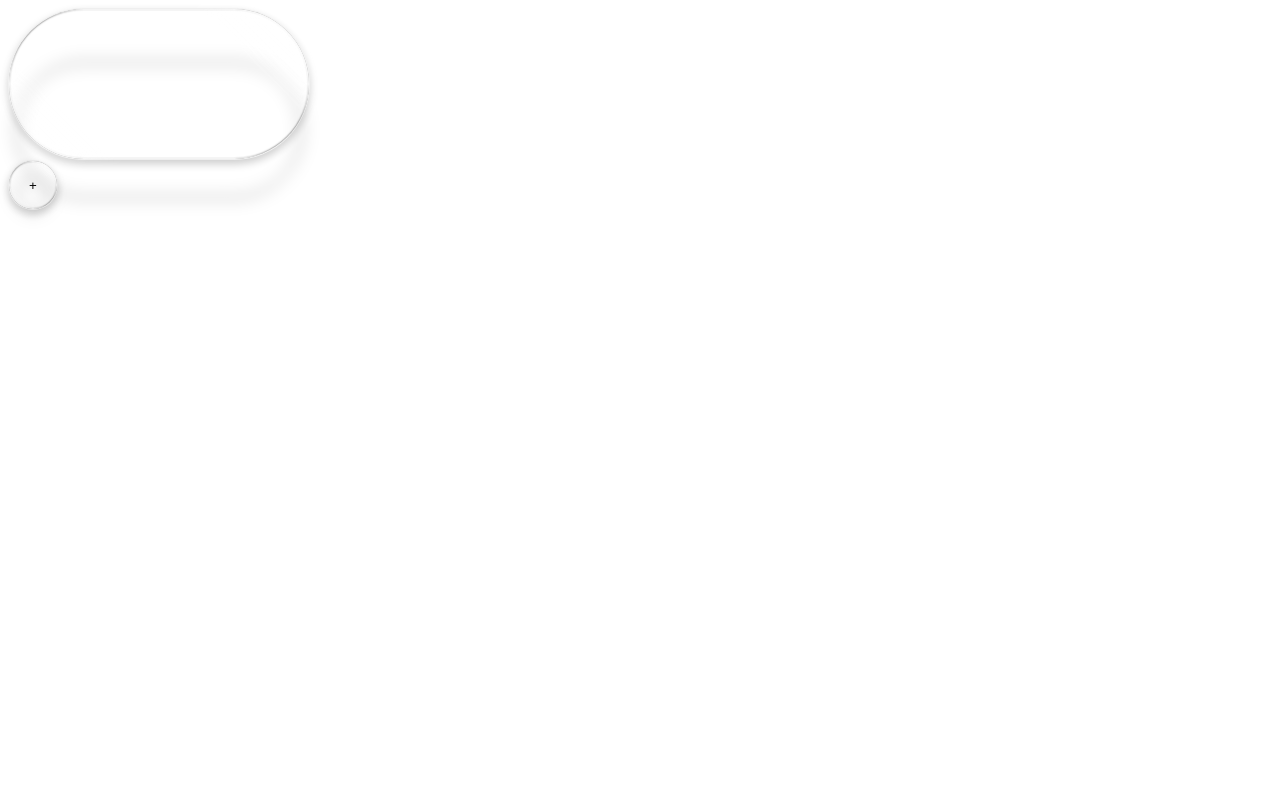
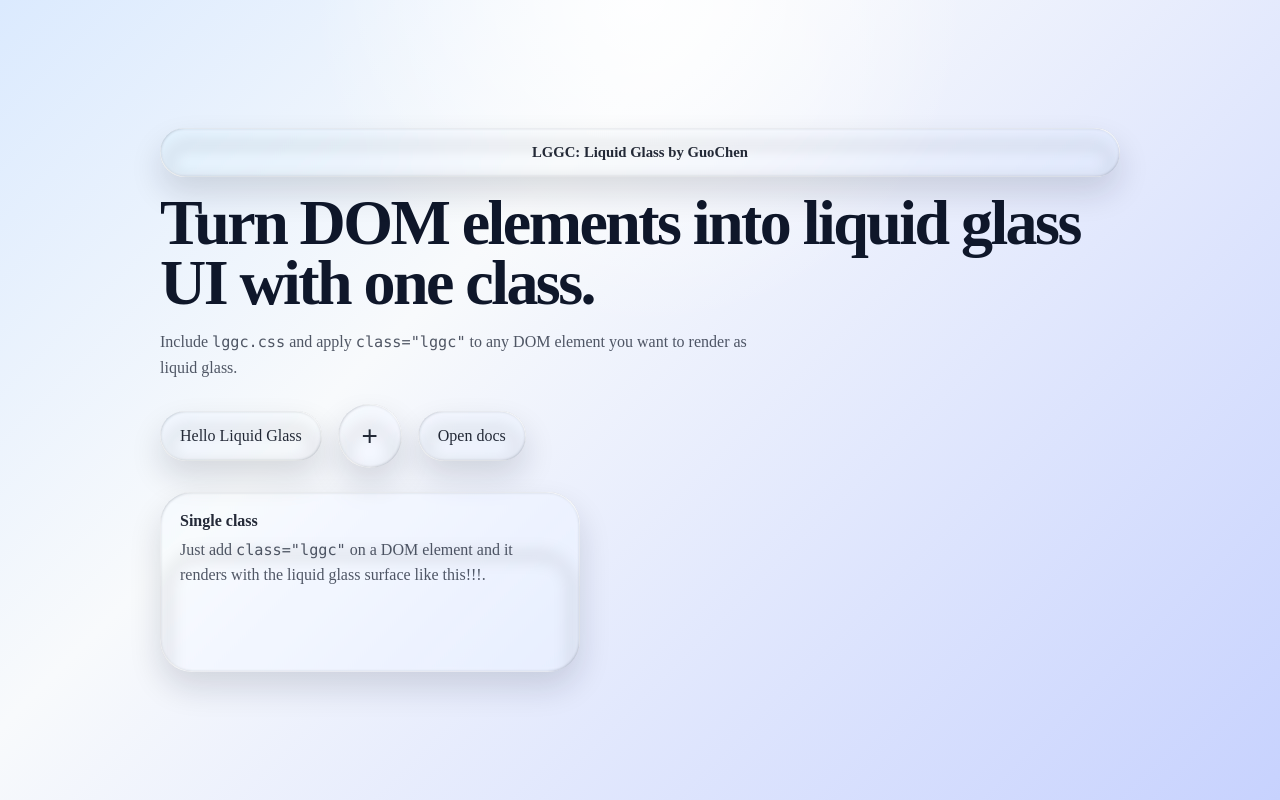
Before and after one commit to u7663394/LGGC-liquid-glass, a website: page index.html in a window 1280 px wide. Drawn offline with Linux system fonts and the light colour scheme.

Commit message:
Implement css file and package.json

```diff
--- a/index.html
+++ b/index.html
@@ -3,57 +3,122 @@
   <head>
     <meta charset="UTF-8" />
     <meta name="viewport" content="width=device-width, initial-scale=1.0" />
-    <title>LGGC</title>
+    <title>LGGC Welcome Page</title>
+    <link rel="stylesheet" href="./dist/lggc.css" />
+    <style>
+      :root {
+        background:
+          radial-gradient(
+            circle at top,
+            rgba(255, 255, 255, 0.9),
+            transparent 32%
+          ),
+          linear-gradient(135deg, #dbeafe 0%, #f8fafc 35%, #c7d2fe 100%);
+        color: #0f172a;
+      }
+      * {
+        box-sizing: border-box;
+      }
+      body {
+        margin: 0;
+        min-height: 100vh;
+        display: grid;
+        place-items: center;
+        padding: 2rem;
+      }
+      main {
+        width: min(960px, 100%);
+        display: grid;
+        gap: 1.5rem;
+      }
+      .hero {
+        display: grid;
+        gap: 1rem;
+      }
+      .stack {
+        display: flex;
+        flex-wrap: wrap;
+        gap: 1rem;
+        align-items: center;
+      }
+      .card {
+        display: grid;
+        gap: 0.4rem;
+        width: min(100%, 420px);
+        min-height: 180px;
+        align-content: start;
+        --lggc-radius: 32px;
+        --lggc-padding: 1.25rem;
+        --lggc-bg: rgba(255, 255, 255, 0.18);
+      }
+      .badge {
+        font-size: 0.92rem;
+        font-weight: 600;
+      }
+      .headline {
+        margin: 0;
+        font-size: clamp(2rem, 5vw, 4rem);
+        line-height: 0.94;
+        letter-spacing: -0.04em;
+      }
+      .muted {
+        margin: 0;
+        max-width: 38rem;
+        color: rgba(15, 23, 42, 0.72);
+        line-height: 1.6;
+      }
+      .button {
+        width: 64px;
+        height: 64px;
+        padding: 0;
+        border: 0;
+        cursor: pointer;
+        font-size: 1.75rem;
+        --lggc-radius: 50%;
+      }
+      code {
+        font-family:
+          "SFMono-Regular", SFMono-Regular, ui-monospace, Menlo, Monaco,
+          Consolas, monospace;
+        font-size: 0.95em;
+      }
+    </style>
   </head>
   <body>
-    <div style="width: 300px; height: 150px" class="liquid"></div>
-    <button class="liquid circle" style="width: 50px; height: 50px">+</button>
+    <main>
+      <section class="hero">
+        <span class="lggc badge">LGGC: Liquid Glass by GuoChen</span>
+        <h1 class="headline">
+          Turn DOM elements into liquid glass UI with one class.
+        </h1>
+        <p class="muted">
+          Include <code>lggc.css</code> and apply <code>class="lggc"</code> to
+          any DOM element you want to render as liquid glass.
+        </p>
+      </section>
+      <section class="stack">
+        <div class="lggc">Hello Liquid Glass</div>
+        <button class="lggc button" type="button" aria-label="Add item">
+          +
+        </button>
+        <a
+          class="lggc"
+          href="https://github.com/u7663394/LGGC-liquid-glass"
+          target="_blank"
+          rel="noreferrer"
+        >
+          Open docs
+        </a>
+      </section>
+      <section class="stack">
+        <article class="lggc card">
+          <strong>Single class</strong>
+          <p class="muted">
+            Just add <code>class="lggc"</code> on a DOM element and it renders
+            with the liquid glass surface like this!!!.
+          </p>
+        </article>
+      </section>
+    </main>
   </body>
 </html>
-
-<style>
-  .liquid {
-    position: relative;
-    border-radius: 9999px;
-    background: rgba(255, 255, 255, 0.08);
-    backdrop-filter: blur(2px);
-    border: 1px double rgba(51, 51, 51, 0.08);
-    box-shadow:
-      inset 2px -2px 1px -1px rgba(255, 255, 255, 0.9),
-      inset -2px 2px 1px -1px rgba(255, 255, 255, 0.9),
-      inset 0 0 2px rgba(0, 0, 0, 0.8),
-      0 4px 8px rgba(0, 0, 0, 0.2);
-  }
-
-  .liquid::before {
-    content: "";
-    position: absolute;
-    top: 35%;
-    left: 50%;
-    transform: translateX(-50%);
-    width: calc(100% - 16px);
-    height: calc(100% - 16px);
-    border-radius: inherit;
-    border: 1px solid rgba(0, 0, 0, 0.9);
-    filter: blur(8px);
-  }
-
-  .liquid::after {
-    content: "";
-    position: absolute;
-    inset: 0;
-    border-radius: inherit;
-    filter: blur(3px);
-    background: linear-gradient(
-      45deg,
-      rgba(255, 255, 255, 0.8) 0%,
-      transparent 25%,
-      transparent 75%,
-      rgba(255, 255, 255, 0.8) 100%
-    );
-  }
-
-  .circle {
-    border-radius: 50%;
-  }
-</style>
```
Also changed, not shown: package.json (added, +19 -0 lines), README.md, dist/lggc.css (added).
